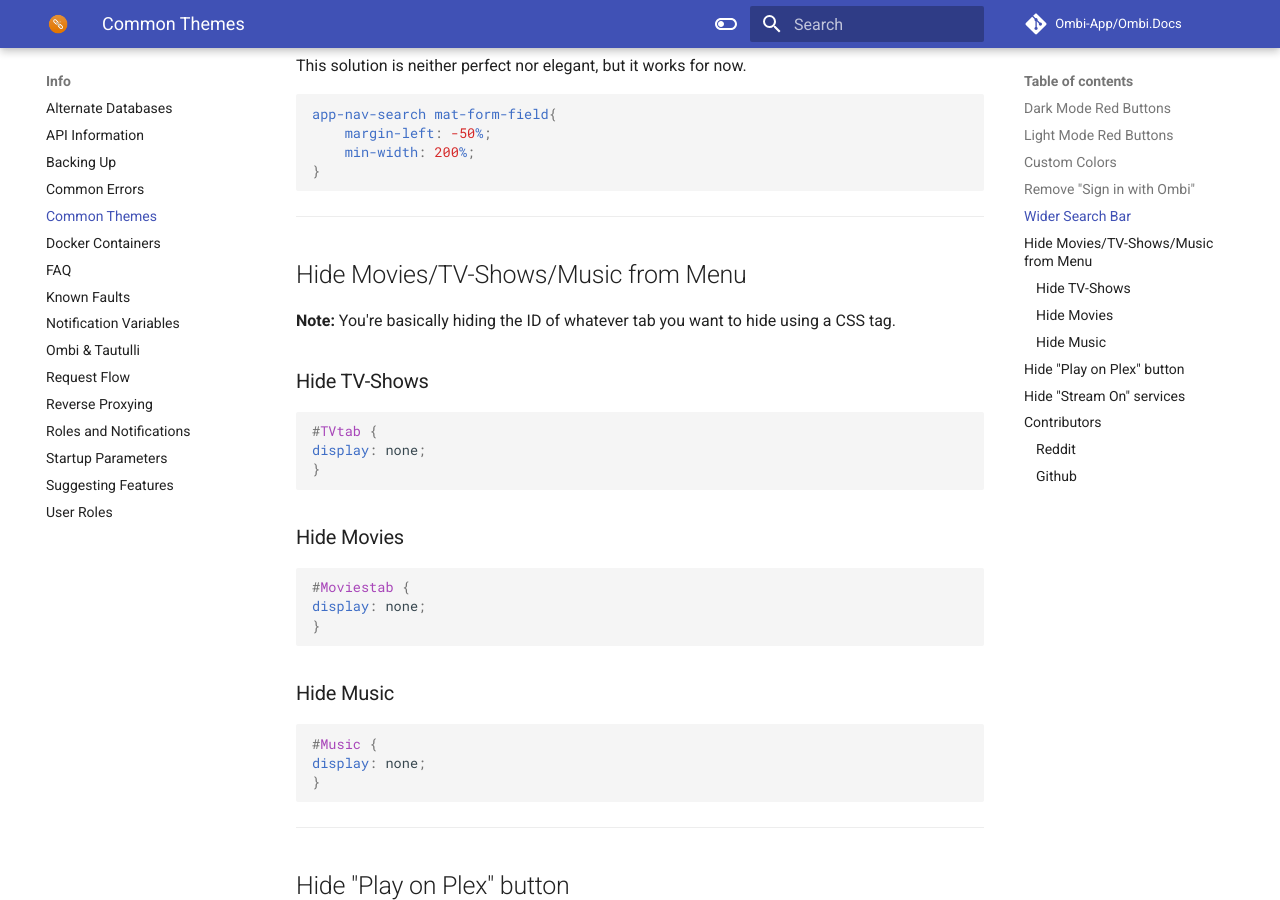
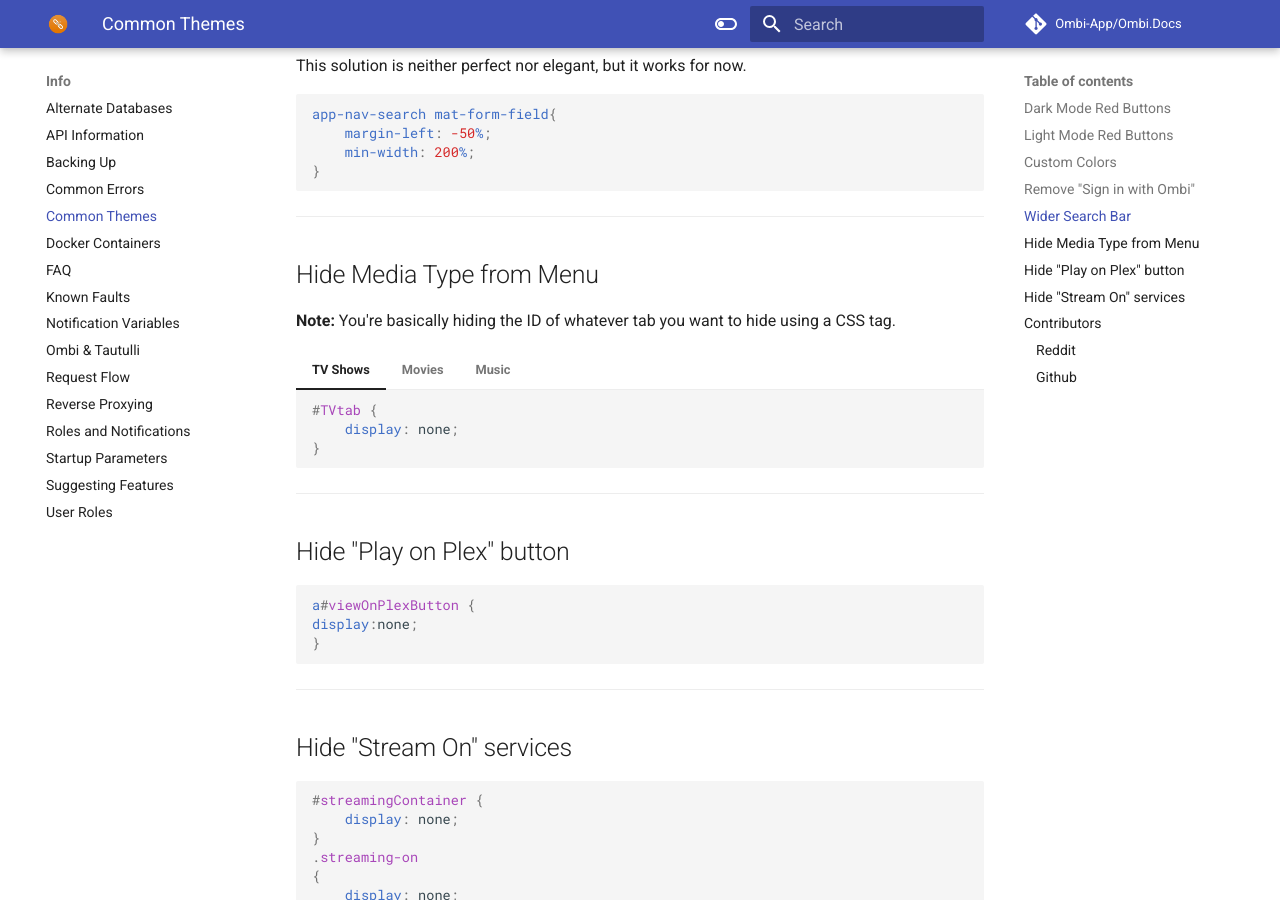
Before and after one commit to Ombi-app/Ombi.Docs, an MkDocs documentation site: the page built from docs/info/common-themes.md, in a window 1280 px wide and 900 px high, scrolled down 1740 px. Built offline with MkDocs 1.6.1 and Material for MkDocs 9.7.7, drawn with Linux system fonts in a browser that asks for light colours; comment, search, counter and statistics services are not loaded.

Commit message:
Tab media types in css

````diff
--- a/docs/info/common-themes.md
+++ b/docs/info/common-themes.md
@@ -93,33 +93,30 @@
 
 ***
 
-## Hide Movies/TV-Shows/Music from Menu
+## Hide Media Type from Menu
 
 **Note:** You're basically hiding the ID of whatever tab you want to hide using a CSS tag.
 
-### Hide TV-Shows
+=== "TV Shows"
+    ``` css
+    #TVtab {
+        display: none;
+    }
+    ```
 
-``` css
-#TVtab {
-display: none;
-}
-```
+=== "Movies"
+    ``` css
+    #Moviestab {
+        display: none;
+    }
+    ```
 
-### Hide Movies
-
-``` css
-#Moviestab {
-display: none;
-}
-```
-
-### Hide Music
-
-``` css
-#Music {
-display: none;
-}
-```
+=== "Music"
+    ``` css
+    #Music {
+        display: none;
+    }
+    ```
 
 ***
 
````
